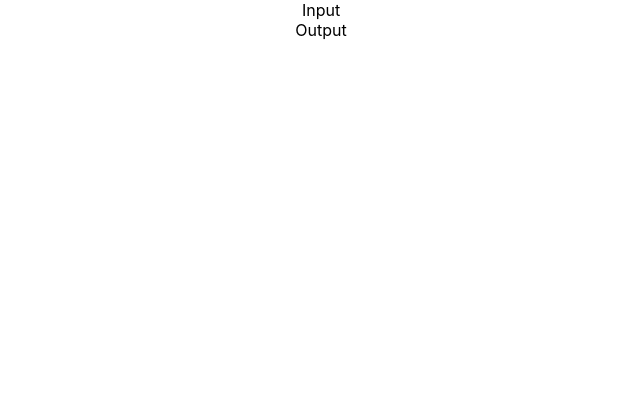
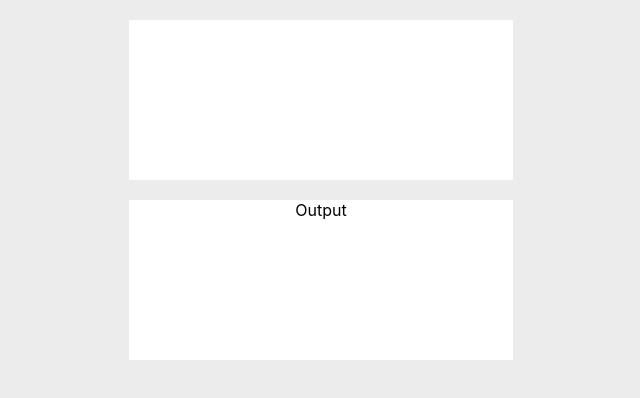
Before and after one commit to abriveraaa/user-in-out, a React (Create React App) app: page / in a window 1280 px wide. Shown: the top 398 px of the page, without its empty margins (319-959 px from the left). Built offline with nearby package versions, Linux system fonts and the light colour scheme.

Commit message:
Update css style

```diff
--- a/src/App.css
+++ b/src/App.css
@@ -1,3 +1,7 @@
+body {
+  background-color: rgba(236,236,236,1);
+}
+
 .App {
   text-align: center;
 }
--- a/src/User/Input.js
+++ b/src/User/Input.js
@@ -4,8 +4,8 @@ import './User.css';
 class Input extends Component {
     render() {
         return(
-            <div>
-                Input
+            <div className="card">
+
             </div>
         );
     }
--- a/src/User/Output.js
+++ b/src/User/Output.js
@@ -1,8 +1,9 @@
 import React from 'react';
+import './User.css';
 
 const Output = (props) => {
     return(
-        <div>
+        <div className="card">
             Output
         </div>
     );
--- a/src/User/User.css
+++ b/src/User/User.css
@@ -0,0 +1,6 @@
+.card{
+    height: 10rem;
+    background-color: #fff;
+    width: 30%;
+    margin: 20px auto;
+}
```
